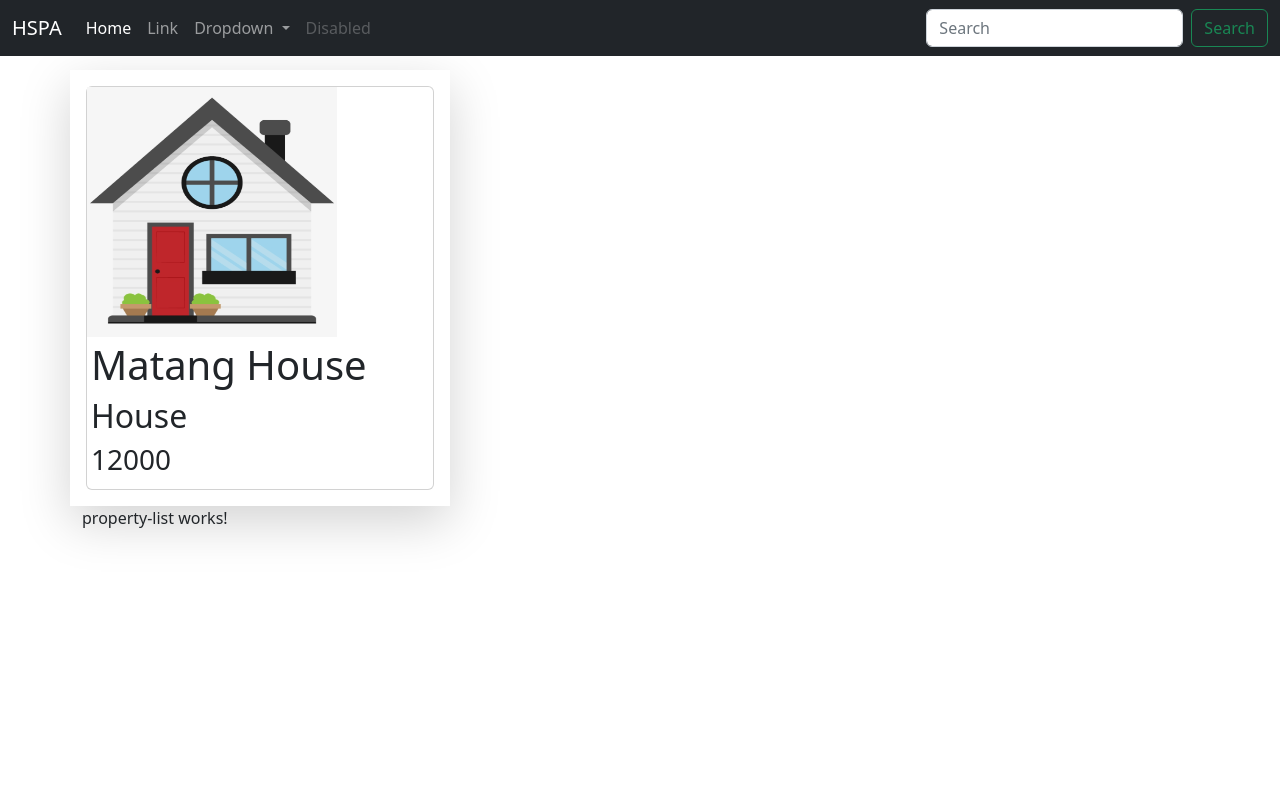
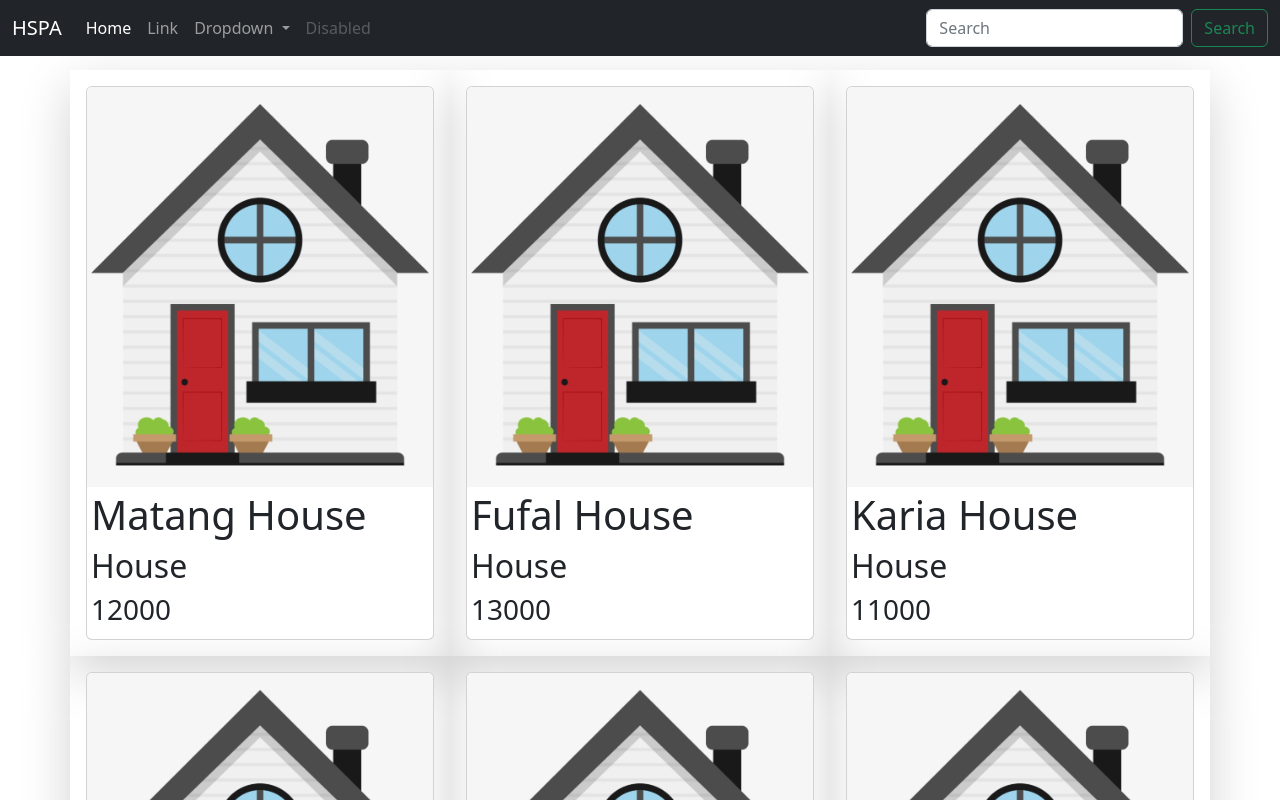
Before and after one commit to vinodmatang/HSPA, an Angular app in the folder Frontend/: page / in a window 1280 px wide. Shown: the top 800 px of the page. Built offline with nearby package versions, Linux system fonts and the light colour scheme.

Commit message:
2nd Stage

```diff
--- a/Frontend/angular.json
+++ b/Frontend/angular.json
@@ -22,7 +22,8 @@
             "tsConfig": "tsconfig.app.json",
             "assets": [
               "src/favicon.ico",
-              "src/assets"
+              "src/assets",
+              "src/data"
             ],
             "styles": [
               "node_modules/bootstrap/dist/css/bootstrap.min.css",
--- a/Frontend/src/app/app.component.html
+++ b/Frontend/src/app/app.component.html
@@ -1,5 +1,4 @@
 <app-nav-bar></app-nav-bar>
 <div class="container" style="margin-top: 70px;">
-<app-property-card></app-property-card>
 <app-property-list></app-property-list>
 </div>
--- a/Frontend/src/app/property/property-card/property-card.component.css
+++ b/Frontend/src/app/property/property-card/property-card.component.css
@@ -1,4 +1,34 @@
-.propImage {
-  height: 250px;
-  width: 250px;
+
+.card-img-wrapper{
+  overflow: hidden;
+  position: relative;
+
 }
+.card:hover img{
+  transform: scale(1.2,1.2);
+  transition-duration: 500ms;
+  transition-timing-function: ease-out;
+  opacity: .5;
+}
+
+.card img{
+  transform: scale(1,1);
+  transition-duration: 500ms;
+  transition-timing-function: ease-out;
+}
+.member-icons{
+  position: absolute;
+  bottom: -10;
+  left: 0;
+  right: 0;
+  margin-right: auto;
+  margin-left: auto;
+  opacity: 0;
+}
+.card-img-wrapper:hover .member-icons{
+  bottom: 0;
+  opacity: 1;
+}
+.animate{
+  transition: all 0.3s ease-in-out;
+}
--- a/Frontend/src/app/property/property-card/property-card.component.html
+++ b/Frontend/src/app/property/property-card/property-card.component.html
@@ -1,12 +1,19 @@
-<div class="row">
-  <div class="shadow-lg col-sm-4 p-3">
-  <div class="card">
-    <img class="propImage" src="assets/images/house_default.png">
-    <div class="card-body p-1">
-    <h1>{{Property.Name}}</h1>
-    <h2>{{Property.Type}}</h2>
-    <h3>{{Property.Price}}</h3>
-    </div>
+
+<div class="card">
+  <div class="card-img-wrapper">
+  <img class="card-img-top" src="assets/images/house_default.png">
+  <ul class="list-inline text-center member-icons animate">
+    <li class="list-inline-item">
+      <button class="btn btn-primary"><i class="far fa-edit"></i></button>
+    </li>
+    <li class="list-inline-item">
+      <button class="btn btn-primary"><i class="far fa-address-book"></i></button>
+    </li>
+  </ul>
+  </div>
+  <div class="card-body p-1">
+  <h1>{{property.Name}}</h1>
+  <h2>{{property.Type}}</h2>
+  <h3>{{property.Price}}</h3>
   </div>
 </div>
-</div>
--- a/Frontend/src/app/property/property-card/property-card.component.ts
+++ b/Frontend/src/app/property/property-card/property-card.component.ts
@@ -1,4 +1,4 @@
-import { Component } from "@angular/core";
+import { Component, Input } from "@angular/core";
 
 
 @Component({
@@ -9,12 +9,5 @@
   styleUrls: ['property-card.component.css'],
 })
 export class PropertyCardComponent {
-  Property: any = {
-    "Id":1,
-    "Name":"Matang House",
-    "Type":"House",
-    "Price":12000
-
-  }
-
+@Input() property : any
 }
--- a/Frontend/src/app/property/property-list/property-list.component.html
+++ b/Frontend/src/app/property/property-list/property-list.component.html
@@ -1 +1,5 @@
-<p>property-list works!</p>
+<div class="row">
+  <div *ngFor="let property of properties" class="shadow-lg col-sm-4 p-3">
+    <app-property-card [property]="property"></app-property-card>
+  </div>
+</div>
--- a/Frontend/src/app/property/property-list/property-list.component.ts
+++ b/Frontend/src/app/property/property-list/property-list.component.ts
@@ -1,4 +1,6 @@
+
 import { Component, OnInit } from '@angular/core';
+import { HousingService } from 'src/app/services/housing.service';
 
 @Component({
   selector: 'app-property-list',
@@ -6,9 +8,18 @@
   styleUrls: ['./property-list.component.css']
 })
 export class PropertyListComponent implements OnInit {
-  constructor(){ }
+  properties: any;
+  constructor(private housingService:HousingService){ }
 
   ngOnInit(): void {
+    this.housingService.getAllProperties().subscribe(
+      data=> {
+        this.properties=data;
+        console.log(data);
+        }, error => {
+          console.log(error);
+        }
 
+    );
   }
 }
--- /dev/null
+++ b/Frontend/src/app/services/housing.service.ts
@@ -0,0 +1,13 @@
+import { Injectable } from '@angular/core';
+import { HttpClient } from '@angular/common/http';
+
+@Injectable({
+  providedIn: 'root'
+})
+export class HousingService {
+
+  constructor(private http:HttpClient) { }
+  getAllProperties(){
+    return this.http.get('data/properties.json')
+  }
+}
--- /dev/null
+++ b/Frontend/src/data/properties.json
@@ -0,0 +1,39 @@
+[
+  {
+  "Id":1,
+  "Name":"Matang House",
+  "Type":"House",
+  "Price":12000
+},
+{
+  "Id":2,
+  "Name":"Fufal House",
+  "Type":"House",
+  "Price":13000
+},
+{
+  "Id":3,
+  "Name":"Karia House",
+  "Type":"House",
+  "Price":11000
+},
+{
+  "Id":4,
+  "Name":"Baghra House",
+  "Type":"House",
+  "Price":10000
+},
+{
+  "Id":5,
+  "Name":"Kanar  House",
+  "Type":"House",
+  "Price":18000
+},
+{
+  "Id":6,
+  "Name":"Sondha House",
+  "Type":"House",
+  "Price":19000
+}
+
+]
--- a/Frontend/src/index.html
+++ b/Frontend/src/index.html
@@ -1,6 +1,7 @@
 <!doctype html>
 <html lang="en">
 <head>
+  <script src="https://kit.fontawesome.com/da1adf1aba.js" crossorigin="anonymous"></script>
   <meta charset="utf-8">
   <title>MyFirstApp</title>
   <base href="/">
--- a/Frontend/tsconfig.json
+++ b/Frontend/tsconfig.json
@@ -5,7 +5,7 @@
     "baseUrl": "./",
     "outDir": "./dist/out-tsc",
     "forceConsistentCasingInFileNames": true,
-    "strict": true,
+    "strict": false,
     "noImplicitOverride": true,
     "noPropertyAccessFromIndexSignature": true,
     "noImplicitReturns": true,
```
Also changed, not shown: Frontend/src/app/app.module.ts (+7 -2 lines), 2 other files (tests, documents, lock files or other folders).
